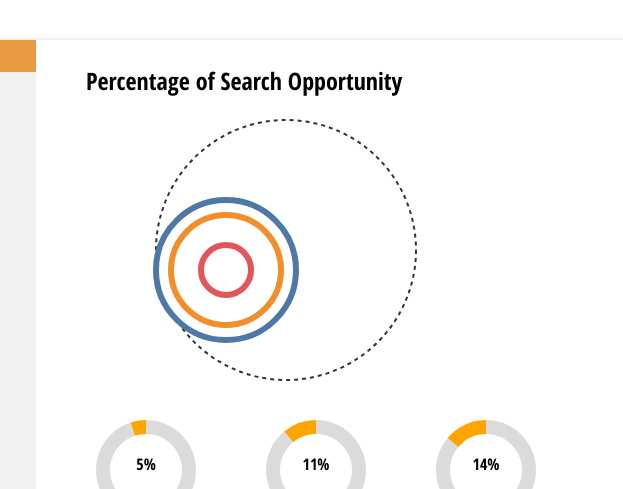
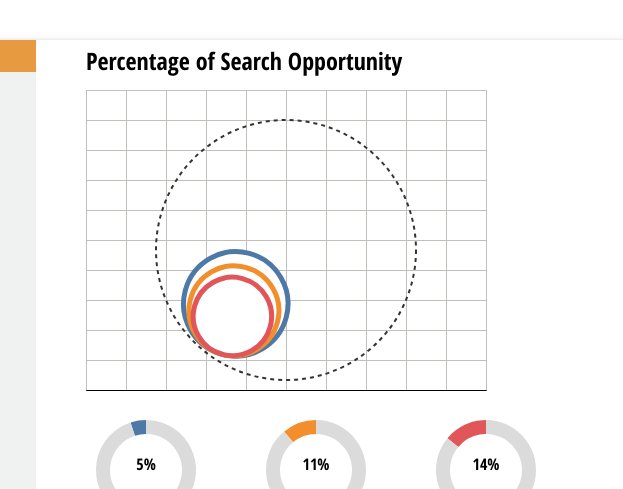
Before and after one commit to leopoldo-ortega-frequence/f2-adGorilla-search, a plain HTML site: page index.html in a window 1280 px wide. Shown: the top 489 px of the page, 284-907 px from the left. Drawn offline with nearby package versions, Linux system fonts and the light colour scheme.

Commit message:
fixed some styling

```diff
--- a/css/app.css
+++ b/css/app.css
@@ -141,3 +141,11 @@ body {
 #slide-container #slide-content #content-info .content-img img {
   height: 300px;
 }
+
+.tick line {
+  stroke: #c0c0bb;
+}
+
+.tick text {
+  display: none;
+}
--- a/js/budget.js
+++ b/js/budget.js
@@ -1,7 +1,7 @@
 export const renderbudgetGraphs = (selector, data) => {
-  const color = d3.scaleOrdinal(["orange", "#dbdbdb"]);
+  const color = d3.scaleOrdinal(d3.schemeTableau10);
   const radius = 50;
-  data.reverse();
+
   data.forEach((d, i) => {
     const circleG = selector
       .append("g")
@@ -45,9 +45,7 @@ export const renderbudgetGraphs = (selector, data) => {
     //Draw arc paths
     arcs
       .append("path")
-      .attr("fill", function (d, i) {
-        return color(i);
-      })
+      .attr("fill", (d, i) => (d.value < 50 ? color(d.value) : "#dbdbdb"))
       .attr("d", arc)
 
       .attr("stroke-width", 6);
--- a/js/circleGraph.js
+++ b/js/circleGraph.js
@@ -1,9 +1,26 @@
 export const renderCircleGraph = (selector, data) => {
   const title = "Percentage of Search Opportunity";
   const color = d3.scaleOrdinal(d3.schemeTableau10);
+  const xScale = d3.scaleLinear().domain([0, 100]).range([0, 400]).nice();
+
+  const yScale = d3.scaleLinear().domain([0, 100]).range([0, 300]).nice();
+  // The scale you use for bubble size
+  const size = d3
+    .scaleSqrt()
+    .domain([1, 100]) // What's in the data, let's say it is percentage
+    .range([1, 100]); // Size in pixel
+  const xAxis = d3.axisBottom(xScale).tickSize(-300).tickPadding(15);
+
+  const yAxis = d3.axisLeft(yScale).tickSize(-400).tickPadding(10);
+  const yAxisG = selector.append("g").call(yAxis);
+  const xAxisG = selector
+    .append("g")
+    .call(xAxis)
+    .attr("transform", `translate(0,${300})`);
 
   selector
     .append("text")
+    .attr("transform", "translate(0,-20)")
     .attr("font-weight", "bold")
     .attr("font-size", "1.5rem")
     .text(title);
@@ -12,20 +29,25 @@ export const renderCircleGraph = (selector, data) => {
     .attr("cx", 200)
     .attr("cy", 160)
     .attr("r", 130)
-    .attr("fill", "#fff")
+    .attr("fill", "none")
     .attr("stroke", "#333")
     .attr("stroke-dasharray", "4")
     .attr("stroke-width", 2);
+
+  // Add legend: circles
+  const valuesToShow = [32, 25, 20];
+  const xCircle = 200;
+  const xLabel = 380;
+  const yCircle = 220;
   const circles = selector
-    .selectAll(".circle-data")
-    .data(data.reverse())
-    .enter()
-    .append("circle")
-    .attr("class", "circle-data")
-    .attr("cx", 140)
-    .attr("cy", 180)
-    .attr("r", (d) => d.value * 5)
-    .attr("fill", "#fff")
-    .attr("stroke", (d) => color(d.value))
-    .attr("stroke-width", 6);
+    .selectAll("legend")
+    .data(valuesToShow)
+    .join("circle")
+    .attr("cx", xCircle)
+    .attr("cy", (d) => yCircle - size(d))
+    .attr("r", (d) => size(d))
+    .style("fill", "#fff")
+    .attr("stroke", (d) => color(d))
+    .attr("stroke-width", 5);
+  circles.attr("transform", "rotate(15)");
 };
```
